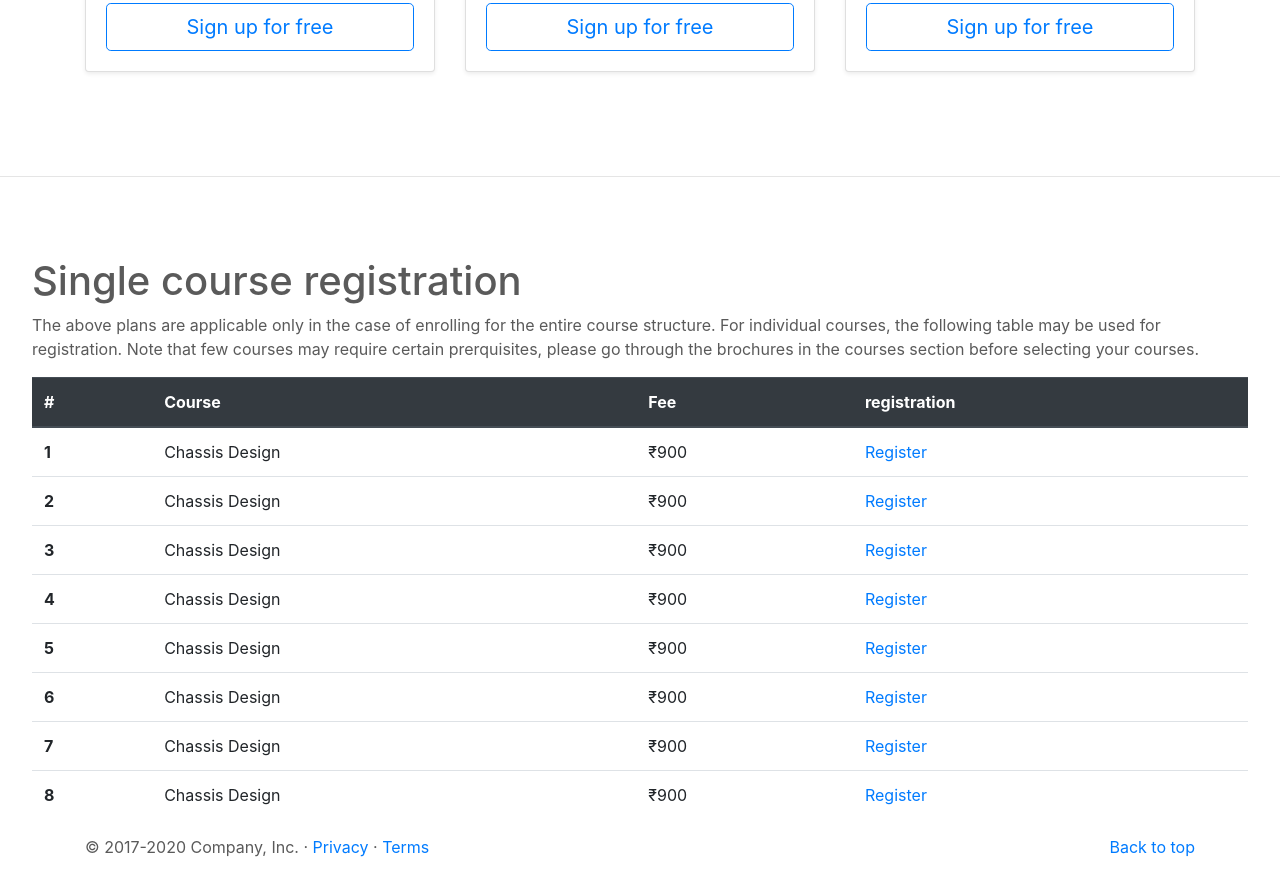
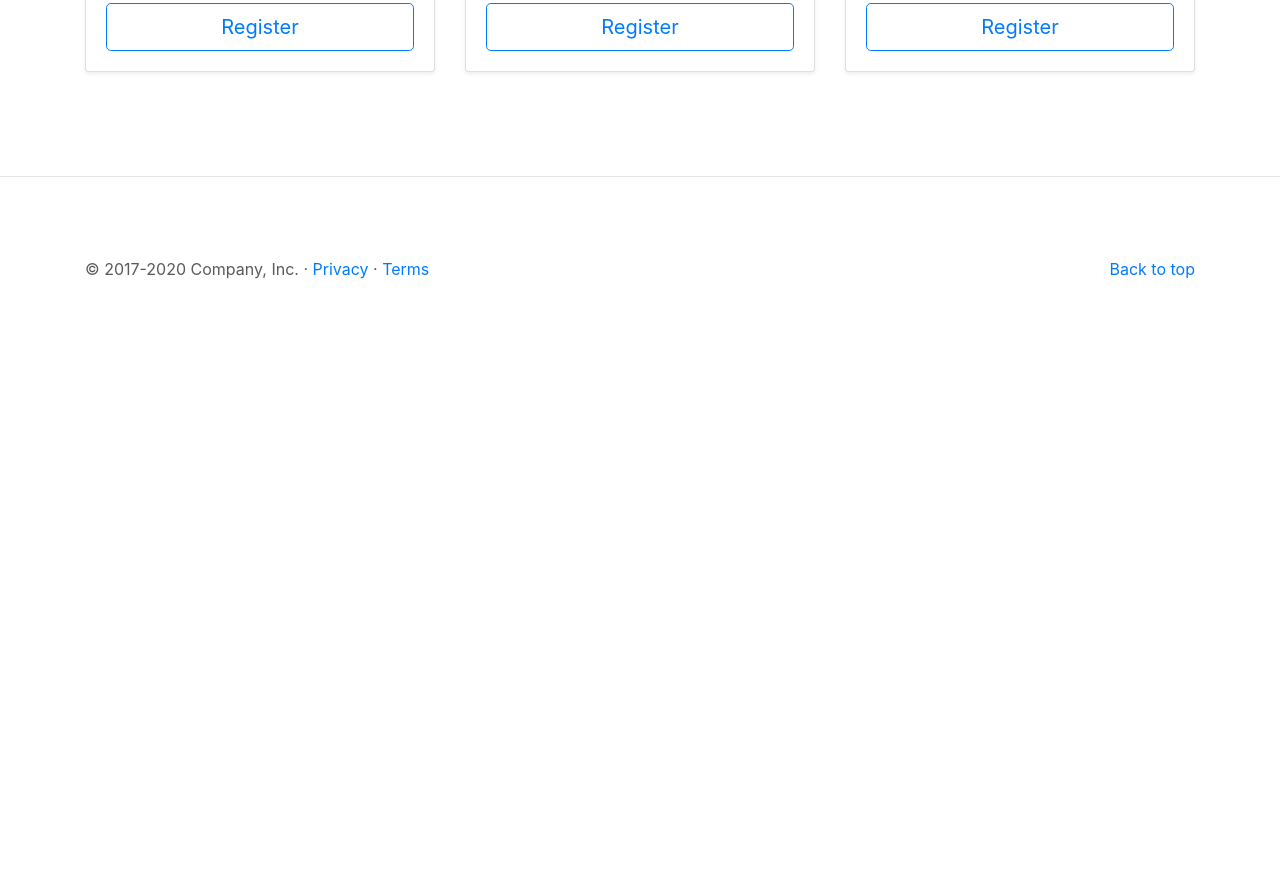
Before and after one commit to imperialacademy/training, a plain HTML site: page pricing.html in a window 1280 px wide. Shown: the part 376-1272 px from the top of the page. After the commit the page ends 800 px from the top, so only its background shows below. Drawn offline with nearby package versions, Linux system fonts and the light colour scheme.

Commit message:
Update pricing.html

```diff
--- a/pricing.html
+++ b/pricing.html
@@ -89,7 +89,7 @@
             <li> Postal delivery of certificate</li>
             <li>Free Add on courses in the future</li>
           </ul>
-          <button type="button" class="btn btn-lg btn-block btn-outline-primary">Sign up for free</button>
+          <a href="https://forms.gle/8A9SGdJrmckAgtmX7" type="button" class="btn btn-lg btn-block btn-outline-primary">Register</a>
         </div>
       </div>
       <div class="card mb-4 shadow-sm">
@@ -104,7 +104,7 @@
             <li>Postal delivery of certificate</li>
             <li>No add on courses</li>
           </ul>
-          <button type="button" class="btn btn-lg btn-block btn-outline-primary">Sign up for free</button>
+          <a href="https://forms.gle/XwXnMR9S6B7S5Zkr5" type="button" class="btn btn-lg btn-block btn-outline-primary">Register</a>
         </div>
       </div>
       <div class="card mb-4 shadow-sm">
@@ -119,79 +119,16 @@
             <li>E-certificate</li>
             <li>No add on courses</li>
           </ul>
-          <button type="button" class="btn btn-lg btn-block btn-outline-primary">Sign up for free</button>
+          <a href="https://forms.gle/4rgfRP4Caqk8yhpK8" type="button" class="btn btn-lg btn-block btn-outline-primary">Register</a>
         </div>
       </div>
     </div>
   </div>
   <hr class="featurette-divider">
   <!-- single course registration table -->
-  <section class="coursereg">
-    <h1>Single course registration</h1>
-    <p>The above plans are applicable only in the case of enrolling for the entire course structure. For individual courses, the following table may be used for registration. Note that few courses may require certain prerquisites, please go through the brochures in the courses section before selecting your courses.</p>
-    <table class="table">
-      <thead class="thead-dark">
-        <tr>
-          <th scope="col">#</th>
-          <th scope="col">Course</th>
-          <th scope="col">Fee</th>
-          <th scope="col">registration</th>
-        </tr>
-      </thead>
-      <tbody>
-        <tr>
-          <th scope="row">1</th>
-          <td>Chassis Design</td>
-          <td>₹900</td>
-          <td><a href="#">Register</a></td>
-        </tr>
-        <tr>
-          <th scope="row">2</th>
-          <td>Chassis Design</td>
-          <td>₹900</td>
-          <td><a href="#">Register</a></td>
-        </tr>
-        <tr>
-          <th scope="row">3</th>
-          <td>Chassis Design</td>
-          <td>₹900</td>
-          <td><a href="#">Register</a></td>
-        </tr>
-        <tr>
-          <th scope="row">4</th>
-          <td>Chassis Design</td>
-          <td>₹900</td>
-          <td><a href="#">Register</a></td>
-        </tr>
-        <tr>
-          <th scope="row">5</th>
-          <td>Chassis Design</td>
-          <td>₹900</td>
-          <td><a href="#">Register</a></td>
-        </tr>
-        <tr>
-          <th scope="row">6</th>
-          <td>Chassis Design</td>
-          <td>₹900</td>
-          <td><a href="#">Register</a></td>
-        </tr>
-        <tr>
-          <th scope="row">7</th>
-          <td>Chassis Design</td>
-          <td>₹900</td>
-          <td><a href="#">Register</a></td>
-        </tr>
-        <tr>
-          <th scope="row">8</th>
-          <td>Chassis Design</td>
-          <td>₹900</td>
-          <td><a href="#">Register</a></td>
-        </tr>
 
-      </tbody>
-    </table>
 
-  </section>
+
 
 
 
```
